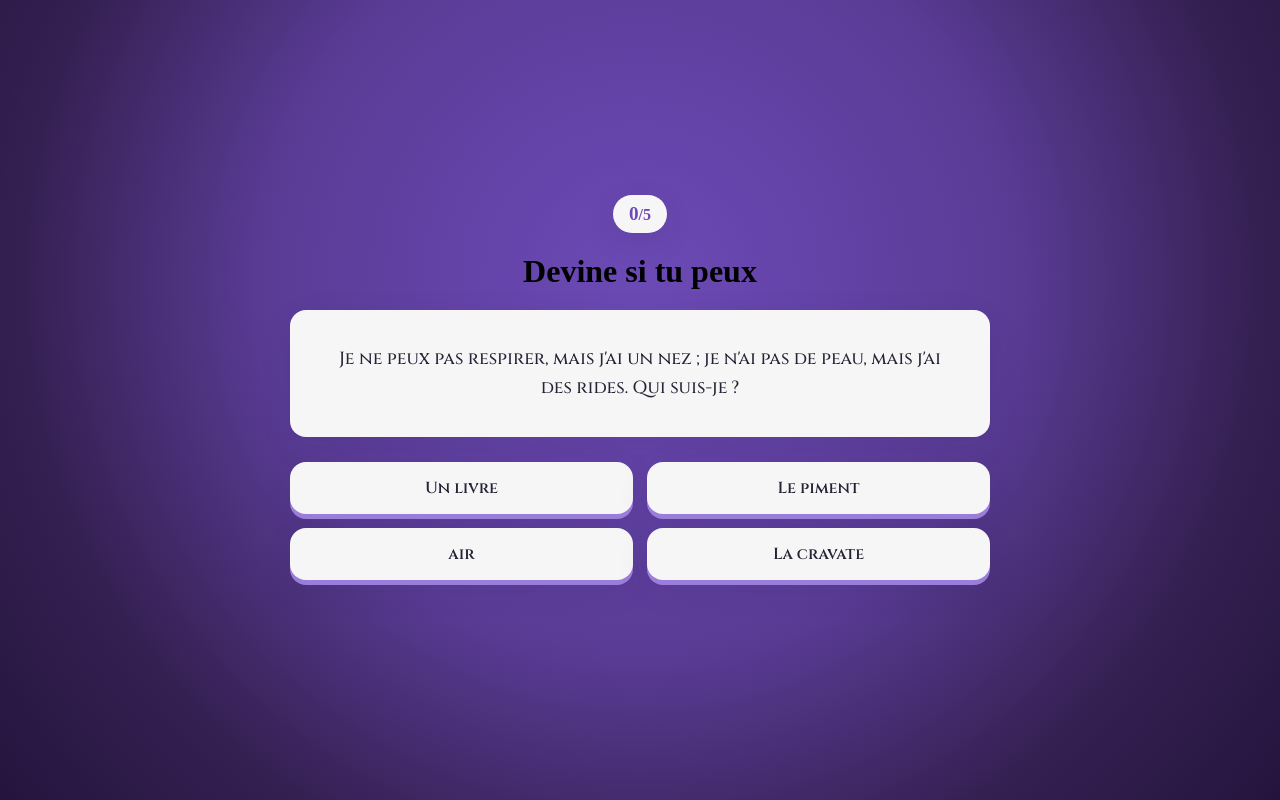
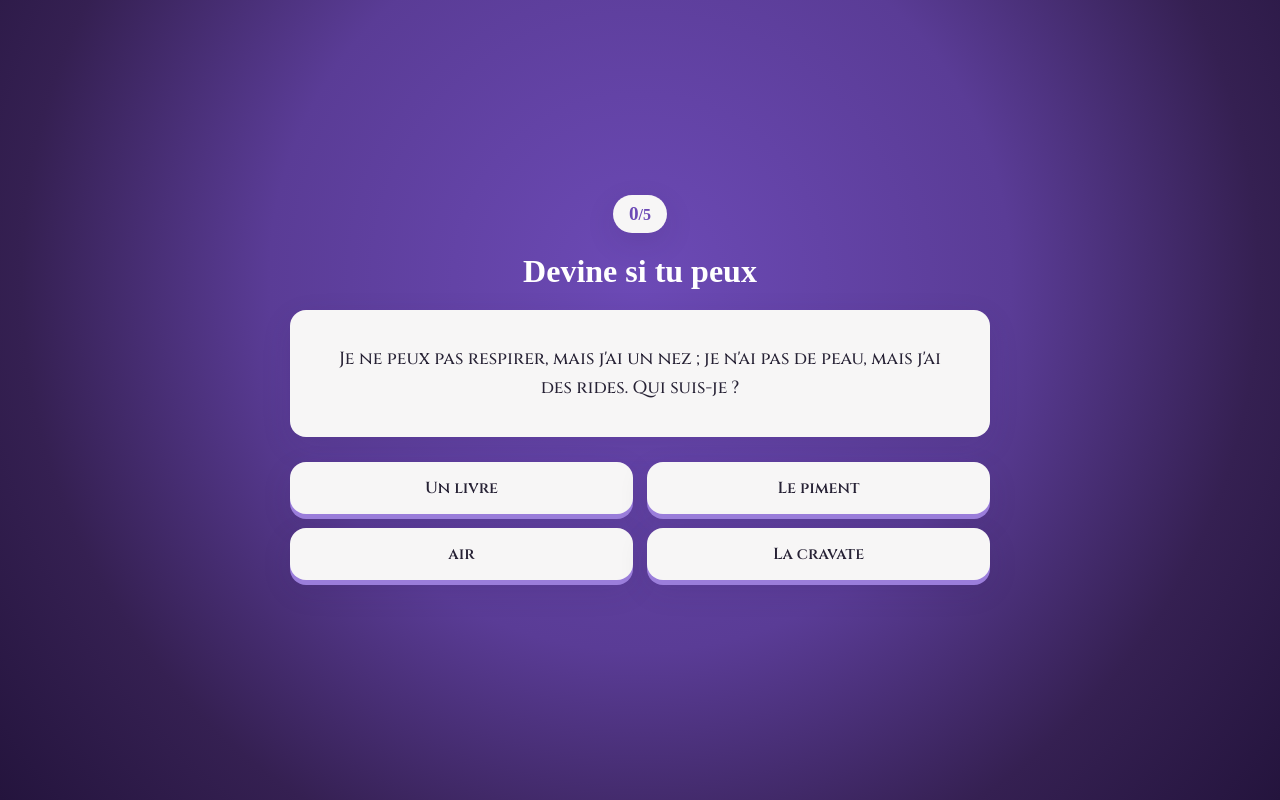
Before and after one commit to valorjeannelle/jeu-de-devinettes-myst-rieuses, a plain HTML site: page index.html in a window 1280 px wide. Both pictures are taken after a click on the button "Commencer". Drawn offline with nearby package versions, Linux system fonts and the light colour scheme.

Commit message:
Update style.css

```diff
--- a/style.css
+++ b/style.css
@@ -181,7 +181,7 @@ background:
 #en-tete h2 {
     margin: 0 0 20px;
 
-    color: var(white);
+    color: white;
 
     font-size: 1.8rem;
 }
```
